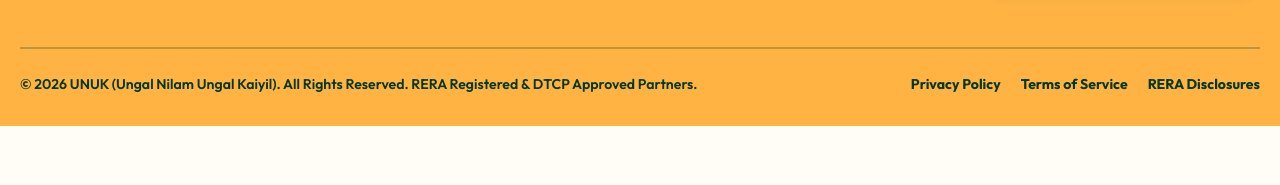
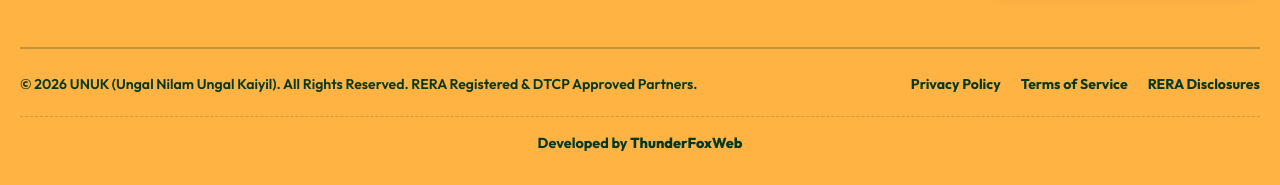
Before and after one commit to Deinessh/unuk-redesign, a plain HTML site: page index.html in a window 1280 px wide. Shown: the part 8399-8584 px from the top of the page. Before the commit the page ends 8525 px from the top, so only its background shows below. Drawn offline with Linux system fonts and the light colour scheme; a web font is replaced by a local one.

Commit message:
Add ThunderFoxWeb developer branding to footer

```diff
--- a/index.html
+++ b/index.html
@@ -866,6 +866,10 @@
           <a href="#" style="color: #063820; text-decoration: none;">RERA Disclosures</a>
         </div>
       </div>
+
+      <div style="text-align: center; font-size: 0.9rem; font-weight: 700; color: #063820; margin-top: 20px; padding-top: 15px; border-top: 1px dashed rgba(6, 56, 32, 0.2);">
+        Developed by <a href="https://thunderfoxweb.co.in" target="_blank" style="color: #063820; text-decoration: none; font-weight: 900;">ThunderFoxWeb</a>
+      </div>
     </div>
   </footer>
 
```
